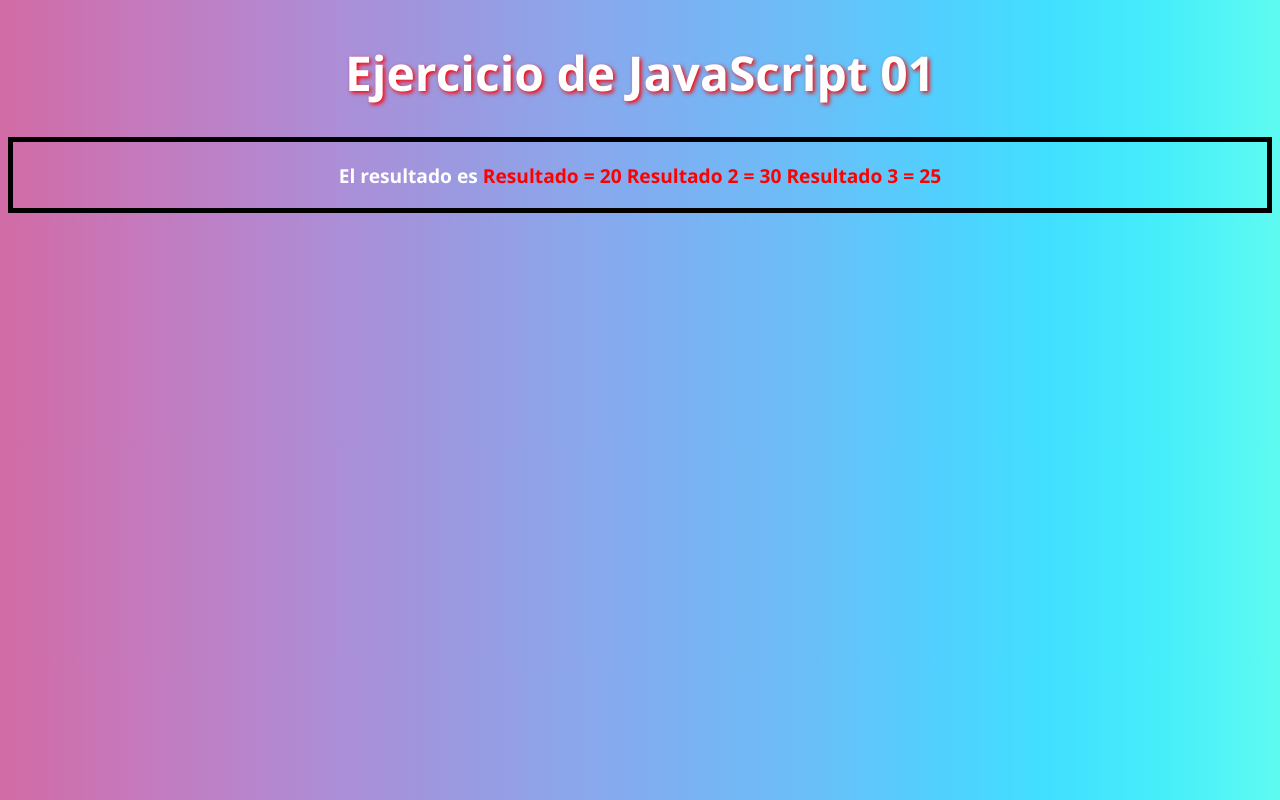
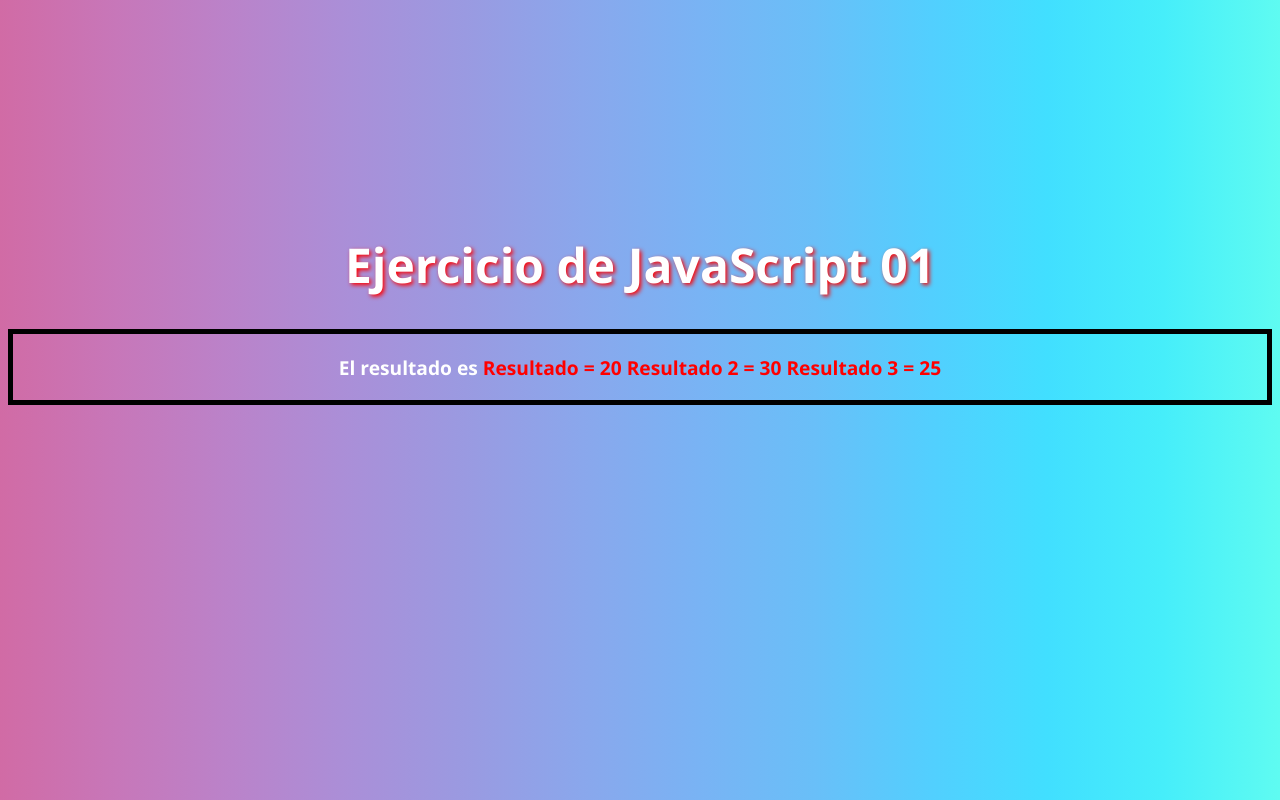
Before and after one commit to sk20011/ejercicios-javascript, a plain HTML site: page Ejercico-01/index.html in a window 1280 px wide. Drawn offline with Linux system fonts and the light colour scheme.

Commit message:
Guardado v5.0

```diff
--- a/Ejercico-01/style.css
+++ b/Ejercico-01/style.css
@@ -9,7 +9,8 @@ body{
     justify-content: center;
     align-items: center;
     font-size: 1.5rem;
-text-shadow: 2px 2px 4px red;
+    text-shadow: 2px 2px 4px red;
+    padding-top: 12rem;
 }
 
 h1{
```
